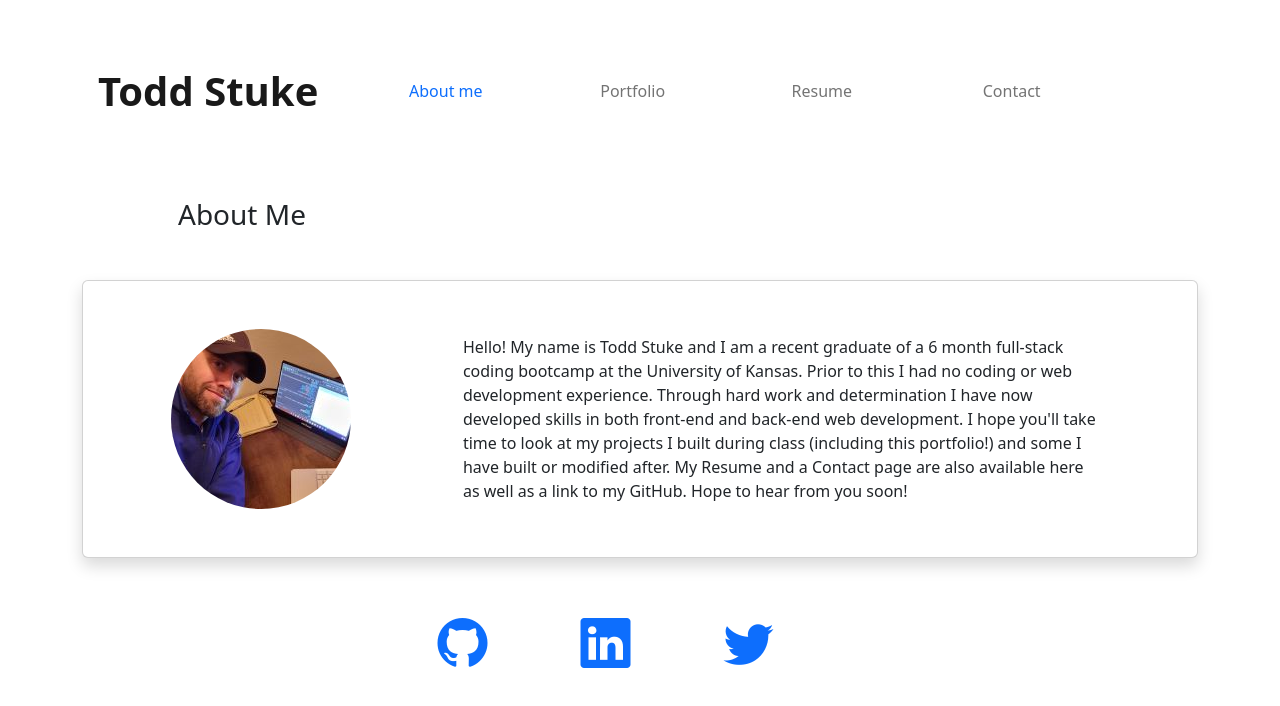
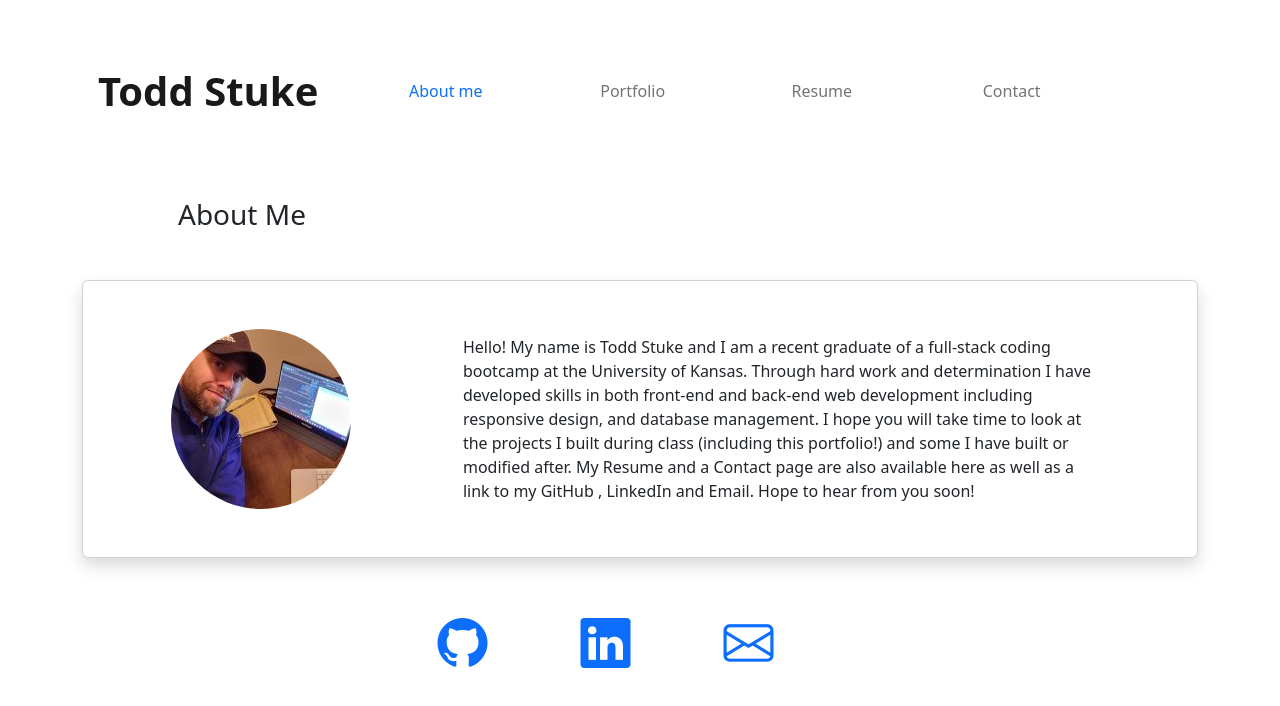
Before and after one commit to tddstuke/React-Portfolio, a React (Create React App) app: page / in a window 1280 px wide. Shown: the top 706 px of the page. Built offline with nearby package versions, Linux system fonts and the light colour scheme.

Commit message:
added email link and updated about me

```diff
--- a/src/components/About/index.js
+++ b/src/components/About/index.js
@@ -18,15 +18,15 @@ function About() {
             <div className="col-md-12 col-lg-8">
               <p className="m-5">
                 {" "}
-                Hello! My name is Todd Stuke and I am a recent graduate of a 6
-                month full-stack coding bootcamp at the University of Kansas.
-                Prior to this I had no coding or web development experience.
-                Through hard work and determination I have now developed skills
-                in both front-end and back-end web development. I hope you'll
-                take time to look at my projects I built during class (including
-                this portfolio!) and some I have built or modified after. My
-                Resume and a Contact page are also available here as well as a
-                link to my GitHub. Hope to hear from you soon!
+                Hello! My name is Todd Stuke and I am a recent graduate of a
+                full-stack coding bootcamp at the University of Kansas. Through
+                hard work and determination I have developed skills in both
+                front-end and back-end web development including responsive
+                design, and database management. I hope you will take time to
+                look at the projects I built during class (including this
+                portfolio!) and some I have built or modified after. My Resume
+                and a Contact page are also available here as well as a link to
+                my GitHub , LinkedIn and Email. Hope to hear from you soon!
               </p>
             </div>
           </div>
--- a/src/components/Footer/index.js
+++ b/src/components/Footer/index.js
@@ -14,8 +14,8 @@ function footer() {
         >
           <i className="bi bi-linkedin" style={{ fontSize: 50 }}></i>
         </a>
-        <a href="https://twitter.com/tddstuke" className="col-1 me-5">
-          <i className="bi bi-twitter" style={{ fontSize: 50 }}></i>
+        <a href="mailto:tddstuke@gmail.com" className="col-1 me-5">
+          <i class="bi bi-envelope" style={{ fontSize: 50 }}></i>
         </a>
       </footer>
     </div>
```
